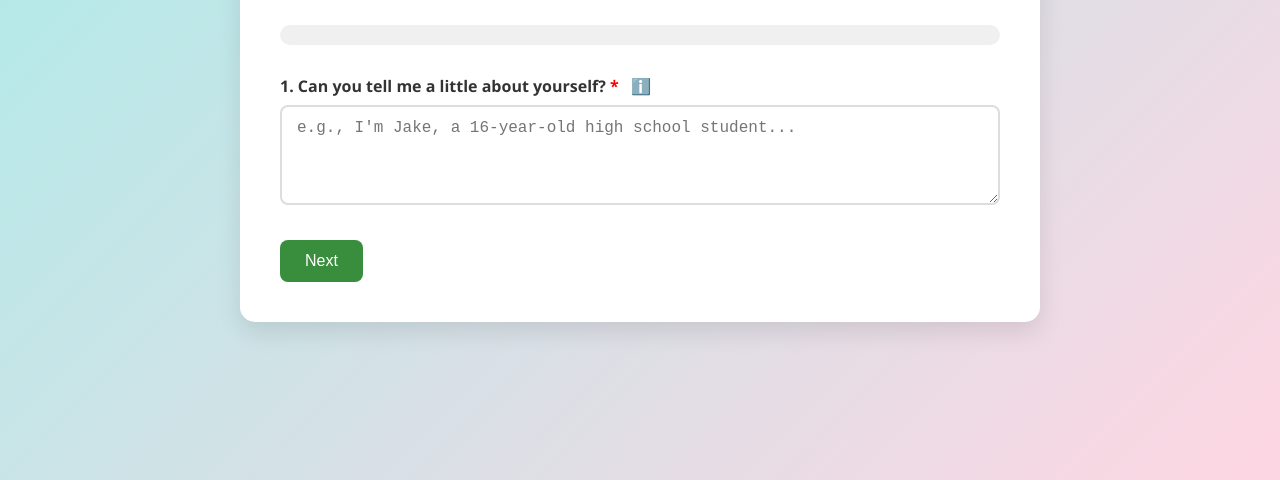
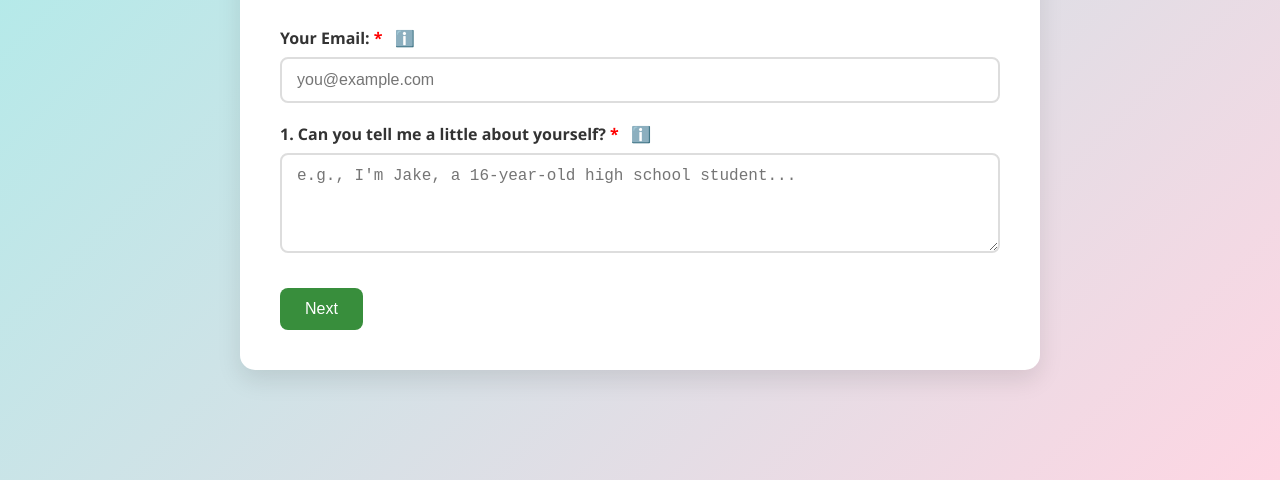
Before and after one commit to MJ3190/Marketing-Question, a plain HTML site: page index.html in a window 1280 px wide. Shown: the part 320-800 px from the top of the page. Drawn offline with Linux system fonts and the light colour scheme.

Commit message:
Update index.html

```diff
--- a/index.html
+++ b/index.html
@@ -155,6 +155,7 @@
         /* Form Inputs */
         input[type="text"],
         input[type="number"],
+        input[type="email"],
         textarea {
             width: 100%;
             padding: 12px 15px;
@@ -166,6 +167,7 @@
 
         input[type="text"]:focus,
         input[type="number"]:focus,
+        input[type="email"]:focus,
         textarea:focus {
             border-color: #388e3c;
             outline: none;
@@ -269,8 +271,19 @@
     <!-- Form -->
     <form id="questionnaire-form" action="https://formspree.io/f/xeoqdzqo" method="POST">
 
-        <!-- Step 1 -->
+        <!-- Step 1: Email and About Yourself -->
         <div class="form-step active">
+            <div class="form-group">
+                <label for="email">Your Email: <span class="required">*</span>
+                    <span class="tooltip">
+                        <span class="tooltiptext">
+                            <strong>Purpose:</strong> To capture your contact information for sending the marketing proposal.<br>
+                            <strong>How it Helps:</strong> Ensures that the generated proposal reaches you directly.
+                        </span>
+                    </span>
+                </label>
+                <input type="email" id="email" name="email" required placeholder="you@example.com">
+            </div>
             <div class="form-group">
                 <label for="about-yourself">1. Can you tell me a little about yourself? <span class="required">*</span>
                     <span class="tooltip">
```
